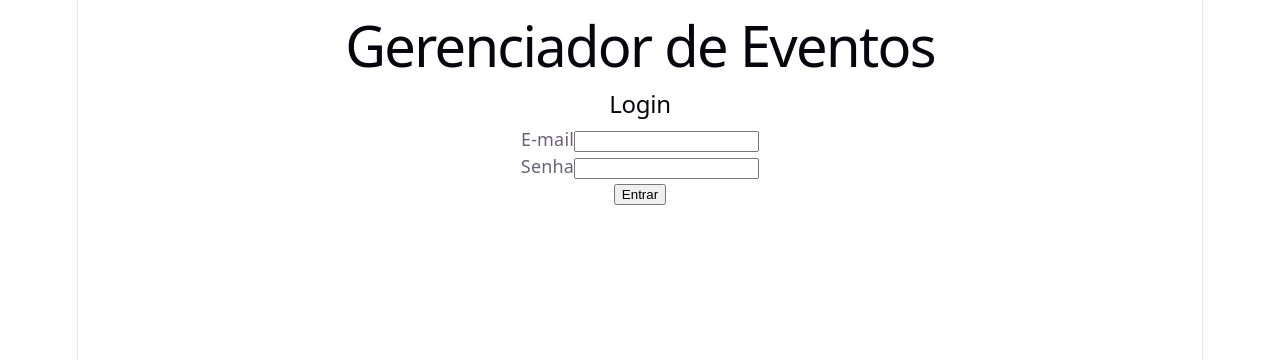
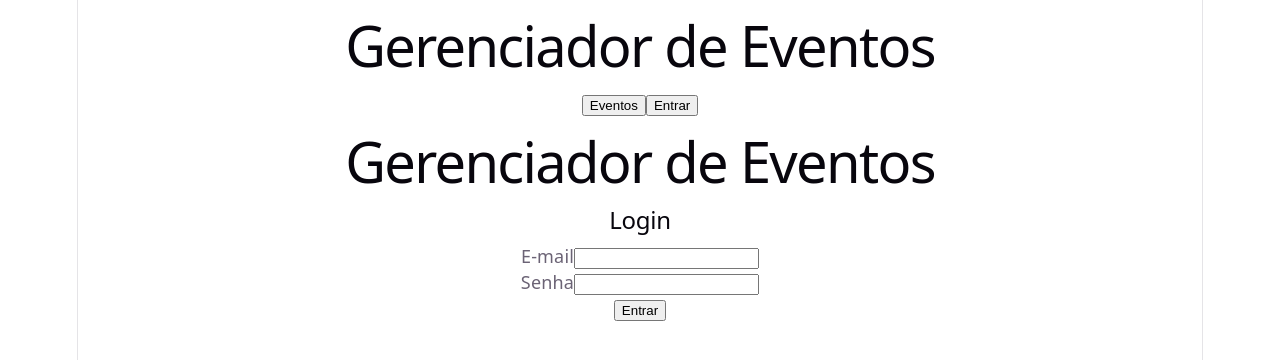
Before and after one commit to LeonamNgr/gerenciador_eventos_FrontEnd, a React (Vite) app: page /login in a window 1280 px wide. Shown: the top 360 px of the page. Built offline with nearby package versions, Linux system fonts and the light colour scheme; no server answers.

Commit message:
feat: implementa navegação pública e autenticada

```diff
--- a/src/App.jsx
+++ b/src/App.jsx
@@ -44,10 +44,30 @@ function App() {
   return (
     <Routes>
 
+      {/* ROTAS PÚBLICAS */}
+
       <Route
-        path="/login"
-        element={<Login />}
-      />
+        element={<Layout />}
+      >
+
+        <Route
+          path="/login"
+          element={<Login />}
+        />
+
+        <Route
+          path="/eventos"
+          element={<Eventos />}
+        />
+
+        <Route
+          path="/eventos/:id"
+          element={<EventoDetalhes />}
+        />
+
+      </Route>
+
+      {/* ROTAS PROTEGIDAS */}
 
       <Route
         element={
@@ -62,13 +82,6 @@ function App() {
           element={<Dashboard />}
         />
 
-        {/* EVENTOS */}
-
-        <Route
-          path="/eventos"
-          element={<Eventos />}
-        />
-
         <Route
           path="/eventos/novo"
           element={<NovoEvento />}
@@ -78,13 +91,6 @@ function App() {
           path="/eventos/:id/editar"
           element={<EditarEvento />}
         />
-
-        <Route
-          path="/eventos/:id"
-          element={<EventoDetalhes />}
-        />
-
-        {/* ADMINISTRADORES */}
 
         <Route
           path="/administradores"
@@ -108,6 +114,18 @@ function App() {
 
       </Route>
 
+      {/* ROTA DESCONHECIDA */}
+
+      <Route
+        path="*"
+        element={
+          <Navigate
+            to="/eventos"
+            replace
+          />
+        }
+      />
+
     </Routes>
   );
 }
--- a/src/components/Layout.jsx
+++ b/src/components/Layout.jsx
@@ -3,20 +3,36 @@ import { useAuth } from "../context/AuthContext";
 
 function Layout() {
 
-    const { logout } = useAuth();
+    const { autenticado, logout } = useAuth();
     const navigate = useNavigate();
 
     function handleLogout() {
         logout();
-        navigate("/login", { replace: true });
+        navigate("/eventos", { replace: true });
+    }
+
+    function handleLogin() {
+        navigate("/login");
     }
 
     return (
         <div>
+
             <header>
+
                 <h1>Gerenciador de Eventos</h1>
 
                 <nav>
+
+                    <button
+                        type="button"
+                        onClick={() => navigate("/eventos")}
+                    >
+                        Eventos
+                    </button>
+
+                    {autenticado && (
+                        <>
                             <button
                                 type="button"
                                 onClick={() => navigate("/")}
@@ -26,14 +42,9 @@ function Layout() {
 
                             <button
                                 type="button"
-                        onClick={() => navigate("/eventos")}
-                    >
-                        Eventos
-                    </button>
-
-                    <button
-                        type="button"
-                        onClick={() => navigate("/administradores")}
+                                onClick={() =>
+                                    navigate("/administradores")
+                                }
                             >
                                 Administradores
                             </button>
@@ -44,12 +55,26 @@ function Layout() {
                             >
                                 Sair
                             </button>
+                        </>
+                    )}
+
+                    {!autenticado && (
+                        <button
+                            type="button"
+                            onClick={handleLogin}
+                        >
+                            Entrar
+                        </button>
+                    )}
+
                 </nav>
+
             </header>
 
             <main>
                 <Outlet />
             </main>
+
         </div>
     );
 }
--- a/src/pages/EventoDetalhes.jsx
+++ b/src/pages/EventoDetalhes.jsx
@@ -1,11 +1,14 @@
 import { useEffect, useState } from "react";
 import { useNavigate, useParams } from "react-router-dom";
+import { useAuth } from "../context/AuthContext";
 import { buscarPorId, deletar } from "../services/eventoService";
 
 function EventoDetalhes() {
 
     const { id } = useParams();
     const navigate = useNavigate();
+
+    const { autenticado } = useAuth();
 
     const [evento, setEvento] = useState(null);
     const [carregando, setCarregando] = useState(true);
@@ -63,7 +66,9 @@ function EventoDetalhes() {
 
             await deletar(id);
 
-            navigate("/eventos", { replace: true });
+            navigate("/eventos", {
+                replace: true,
+            });
 
         } catch (error) {
 
@@ -94,7 +99,10 @@ function EventoDetalhes() {
         return (
             <section>
                 <h2>Detalhes do evento</h2>
-                <p>Carregando...</p>
+
+                <p>
+                    Carregando...
+                </p>
             </section>
         );
     }
@@ -112,7 +120,7 @@ function EventoDetalhes() {
                     type="button"
                     onClick={() => navigate("/eventos")}
                 >
-                    Voltar
+                    Voltar para eventos
                 </button>
 
             </section>
@@ -130,6 +138,8 @@ function EventoDetalhes() {
                 Voltar para eventos
             </button>
 
+            {autenticado && (
+                <>
                     <button
                         type="button"
                         onClick={() =>
@@ -149,12 +159,16 @@ function EventoDetalhes() {
                             ? "Excluindo..."
                             : "Excluir evento"}
                     </button>
+                </>
+            )}
 
             {erro && (
                 <p>{erro}</p>
             )}
 
-            <h2>{evento.nomeEvento}</h2>
+            <h2>
+                {evento.nomeEvento}
+            </h2>
 
             {evento.imagem && (
                 <img
--- a/src/pages/Eventos.jsx
+++ b/src/pages/Eventos.jsx
@@ -1,5 +1,6 @@
 import { useEffect, useState } from "react";
 import { useNavigate } from "react-router-dom";
+import { useAuth } from "../context/AuthContext";
 import {
     buscarPorNome,
     buscarTodos,
@@ -8,6 +9,7 @@ import {
 function Eventos() {
 
     const navigate = useNavigate();
+    const { autenticado } = useAuth();
 
     const [eventos, setEventos] = useState([]);
     const [nome, setNome] = useState("");
@@ -86,12 +88,14 @@ function Eventos() {
 
             <h2>Eventos</h2>
 
+            {autenticado && (
                 <button
                     type="button"
                     onClick={() => navigate("/eventos/novo")}
                 >
                     Novo Evento
                 </button>
+            )}
 
             <form onSubmit={handleBuscar}>
 
```
Lines whose indentation alone changed are shown as unchanged.
